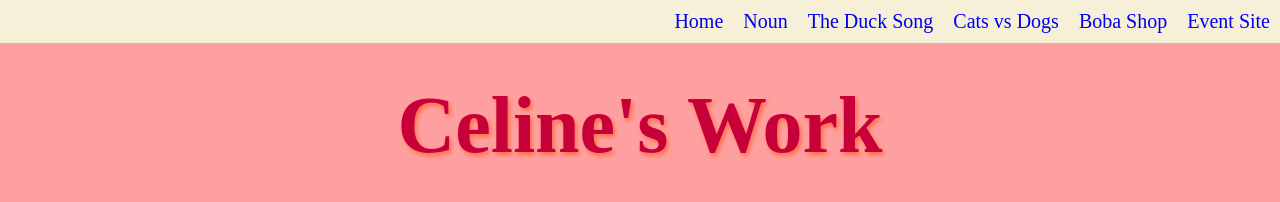
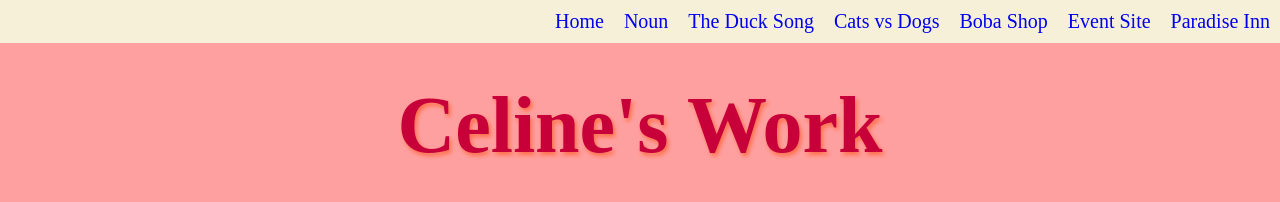
Before and after one commit to WVCS/index-CelineCiotta, a plain HTML site: page index.html in a window 1280 px wide. Shown: the top 202 px of the page. Drawn offline with Linux system fonts and the light colour scheme.

Commit message:
Update index.html

```diff
--- a/index.html
+++ b/index.html
@@ -8,6 +8,7 @@
 
 <body>
   <nav>
+  <li class="nav"><a href="paradiseinn.html">Paradise Inn</a></li>
   <li class="nav"><a href="event.html">Event Site</a></li>
   <li class="nav"><a href="about.asp">Boba Shop</a></li>
   <li class="nav"><a href="about.asp">Cats vs Dogs</a></li>
```
